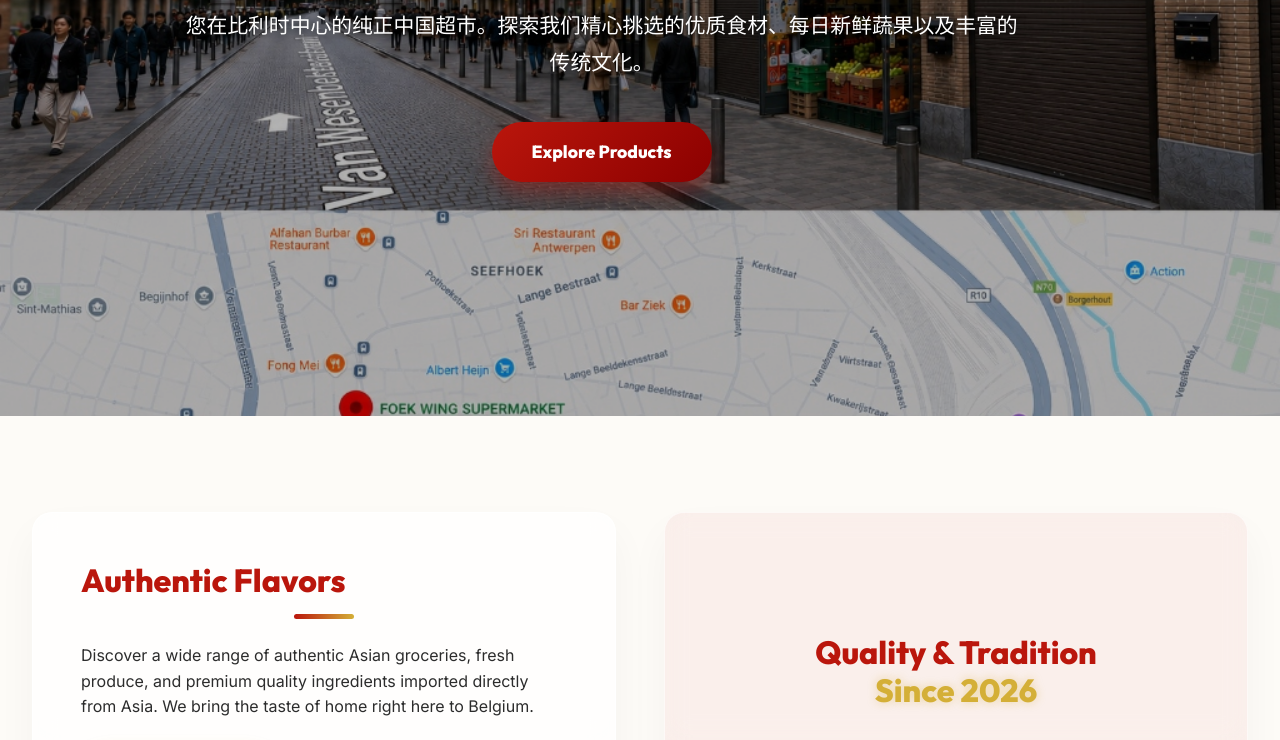
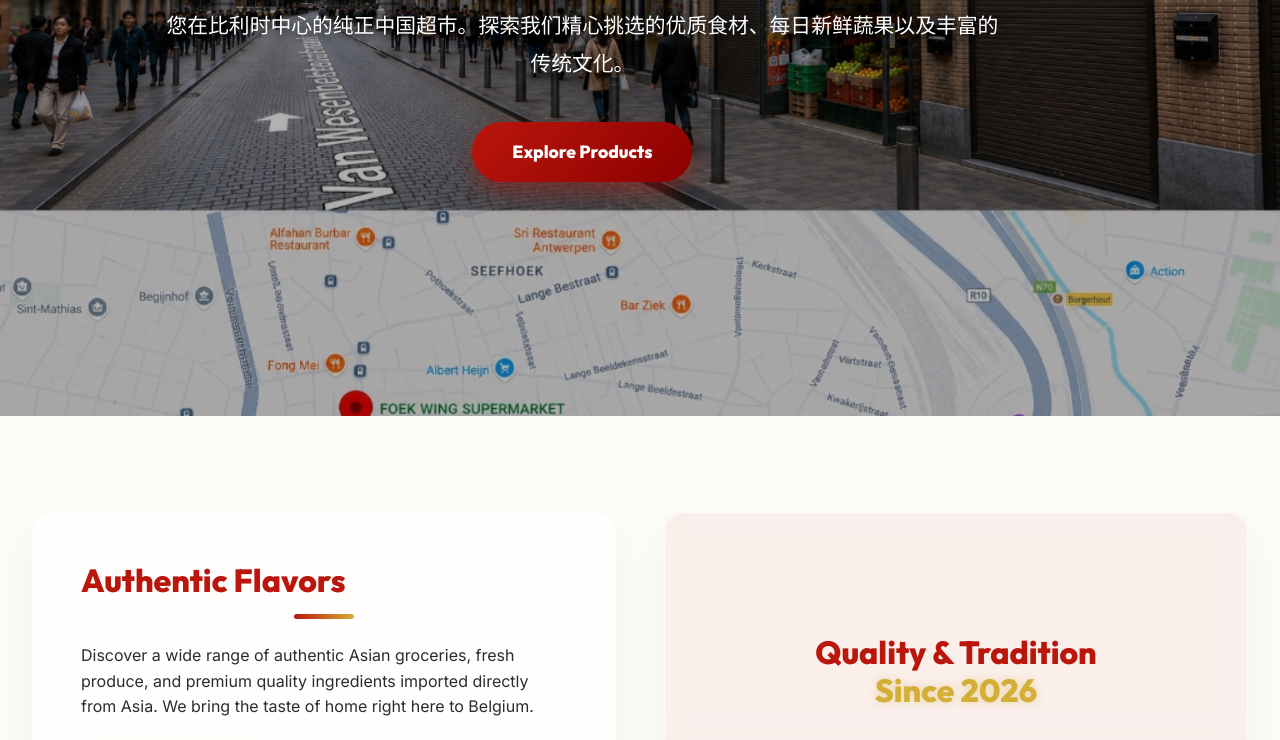
Before and after one commit to EchoDev1/Foek-Wing-Supermarket, a website built with Vite: page index.html in a window 1280 px wide. Shown: the part 360-1100 px from the top of the page. Built offline with nearby package versions, Linux system fonts and the light colour scheme.

Commit message:
Shift hero content left by half an inch

```diff
--- a/style.css
+++ b/style.css
@@ -188,7 +188,7 @@ nav a:hover::after, nav a.active::after {
   max-width: 900px;
   color: #fff;
   padding: 0 2rem;
-  margin-right: 6vw; /* Shifting left to avoid stamp, but scaled back an inch to the right */
+  margin-right: 9vw; /* Shifting left half an inch */
   margin-bottom: 5vh; /* Taking it up a bit */
   animation: slideUpFade 1s cubic-bezier(0.16, 1, 0.3, 1) forwards;
   opacity: 0;
```
